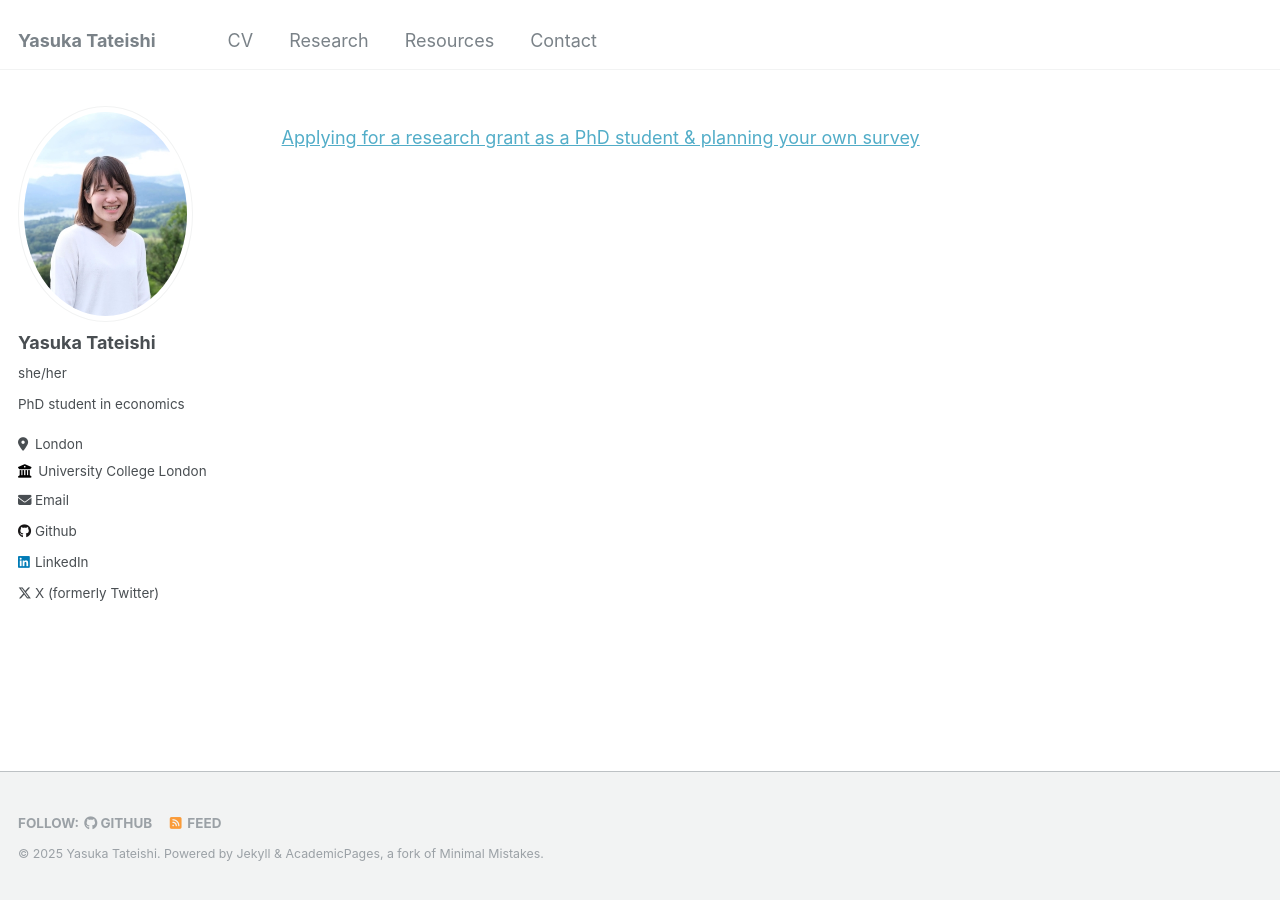
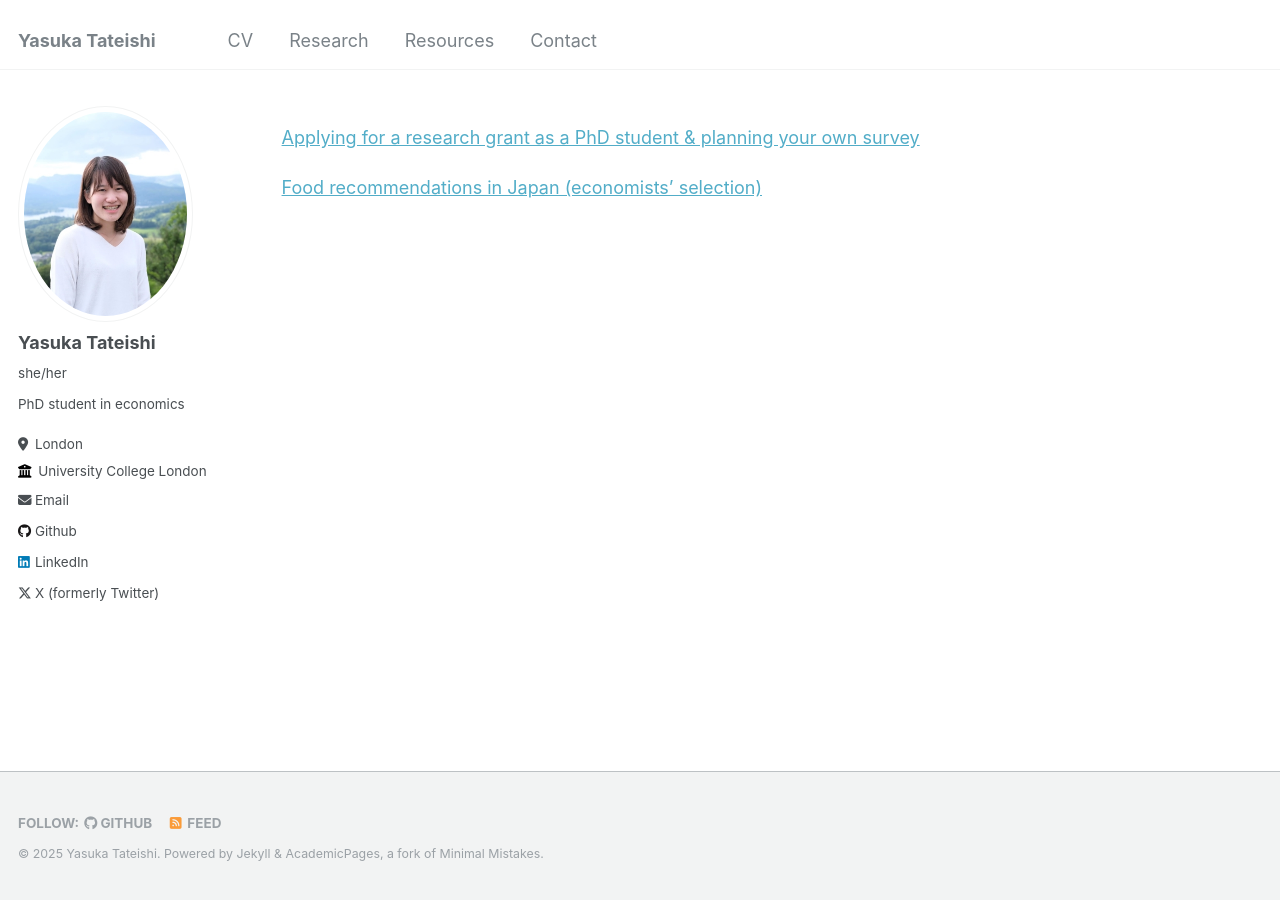
Before and after one commit to yaskatat/yaskatat.github.io, a Jekyll site: the page built from _pages/resources.md, in a window 1280 px wide. Built offline with Jekyll 4.4.1, drawn with Linux system fonts in a browser that asks for light colours.

Commit message:
Update resources.md

```diff
--- a/_pages/resources.md
+++ b/_pages/resources.md
@@ -8,3 +8,5 @@ author_profile: true
 {% include base_path %}
 
 [Applying for a research grant as a PhD student & planning your own survey](https://yaskatat.github.io/files/Applying_for_research_grant_as_a_PhD_student_public.pdf)
+
+[Food recommendations in Japan (economists' selection)](https://docs.google.com/document/d/1mTesZT7_jCM_BbTf7g941pIkaY4WO-pbmUqpUI0VJxc/edit?fbclid=IwAR1e541Zx3uvLIJ1CiDzCKueCHPo9R4NNaOTTUuHX12qfIDaL3JJbGgfUnE)
```
